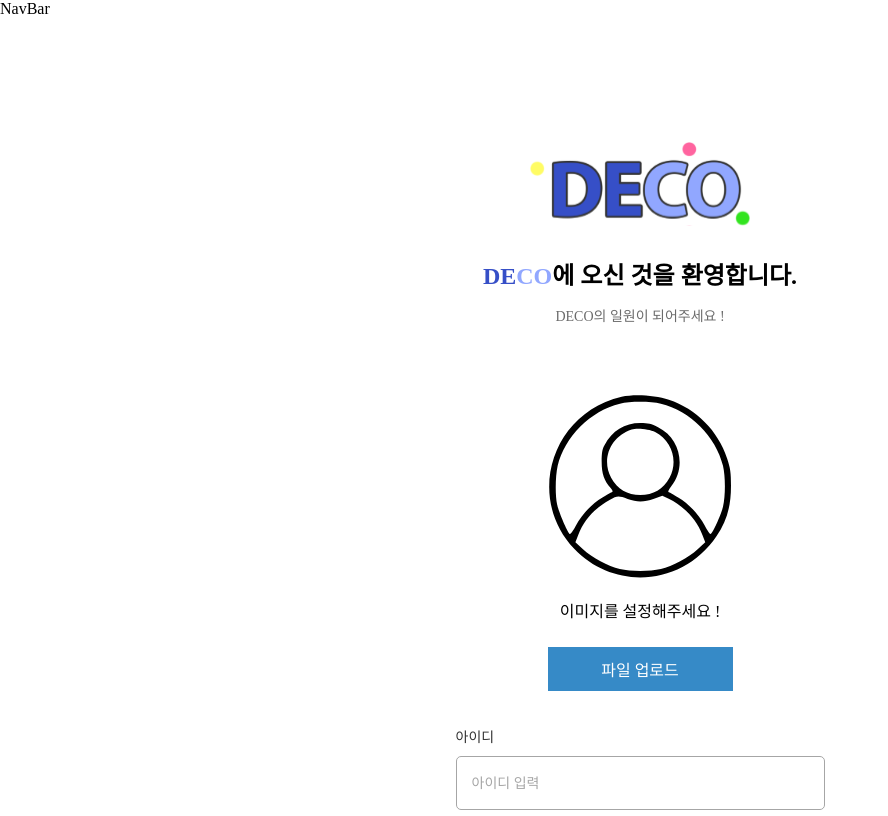
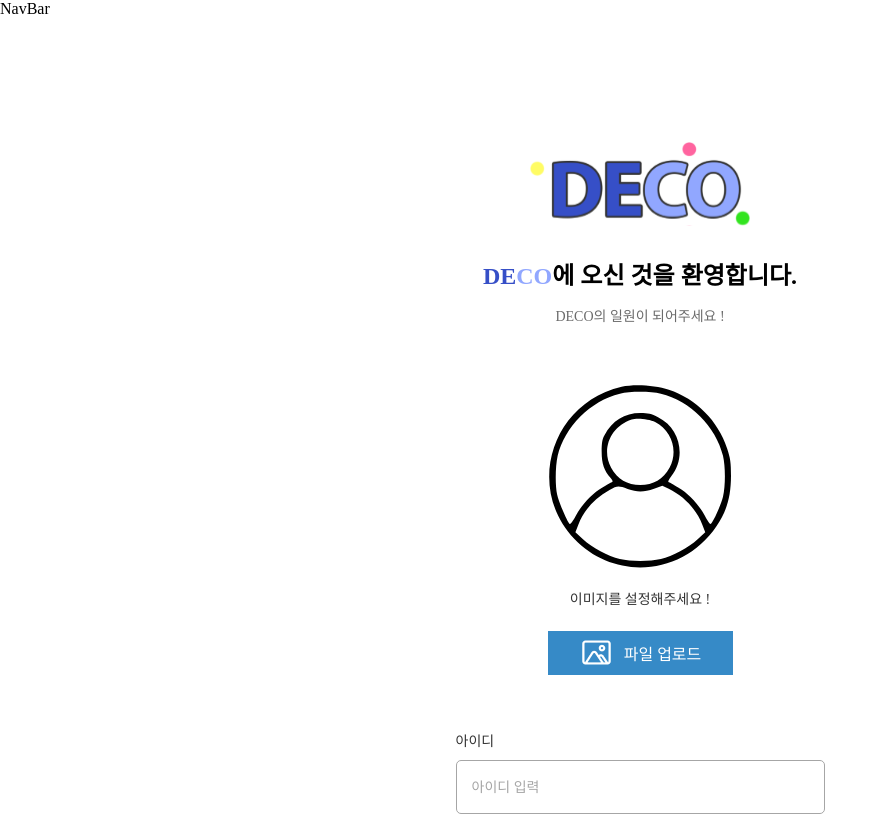
Before and after one commit to Likelion-lucky7/DECO, a React (Vite) app in the folder deco/: page /signup in a window 1280 px wide. Shown: the top 816 px of the page, without its empty margins (0-888 px from the left). Built offline with nearby package versions, Linux system fonts and the light colour scheme.

Commit message:
[Feat] 회원가입 페이지 마크업 완성

```diff
--- a/deco/src/components/Common/WelcomeInfo/WelcomeInfo.jsx
+++ b/deco/src/components/Common/WelcomeInfo/WelcomeInfo.jsx
@@ -1,5 +1,5 @@
 import classes from "./WelcomeInfo.module.css";
-import { ReactComponent as Logo } from "../../../assets/DECO_Logo.svg";
+import { ReactComponent as Logo } from "../../../assets/logo_big.svg";
 
 const WelcomeLogo = ({ subtitle }) => {
   return (
--- a/deco/src/components/Common/WelcomeInfo/WelcomeInfo.module.css
+++ b/deco/src/components/Common/WelcomeInfo/WelcomeInfo.module.css
@@ -30,5 +30,5 @@
   font-weight: 500;
   margin-top: 1em;
   text-align: center;
-  padding-bottom: 70px;
+  padding-bottom: 60px;
 }
--- a/deco/src/components/LoginPage/Login.module.css
+++ b/deco/src/components/LoginPage/Login.module.css
@@ -1,7 +1,7 @@
 .container {
   display: flex;
   flex-flow: column nowrap;
-  width: 1200px;
+  width: 1140px;
   min-width: 62.5%;
   margin: 0 auto;
 }
--- a/deco/src/components/SignUpPage/SignUp.jsx
+++ b/deco/src/components/SignUpPage/SignUp.jsx
@@ -3,6 +3,7 @@ import FormInput from "@/components/Common/FormInput/FormInput";
 import SubmitButton from "@/components/Common/SubmitButton/SubmitButton";
 import classes from "./SignUp.module.css";
 import { ReactComponent as Profile } from "../../assets/profile.svg";
+import { ReactComponent as FileUpload } from "../../assets/file_upload.svg";
 
 const SignUp = () => {
   return (
@@ -14,7 +15,7 @@ const SignUp = () => {
 
       <form className={classes.form}>
         <label htmlFor="file" className={classes.profile_label}>
-          파일 업로드
+          <FileUpload className={classes.profile_image} /> 파일 업로드
         </label>
 
         <input
--- a/deco/src/components/SignUpPage/SignUp.module.css
+++ b/deco/src/components/SignUpPage/SignUp.module.css
@@ -14,7 +14,10 @@
 
 .profile_info {
   text-align: center;
-  padding-bottom: 25px;
+  padding-bottom: 23px;
+  color: #333;
+  font-weight: 500;
+  font-size: 14px;
 }
 
 .profile_form {
@@ -32,10 +35,15 @@
   width: 185px;
   height: 44px;
   margin: 0 auto;
-  margin-bottom: 20px;
+  margin-bottom: 40px;
   display: flex;
   justify-content: center;
   align-items: center;
+  cursor: pointer;
+}
+
+.profile_image {
+  padding-right: 10px;
 }
 
 .form {
```
